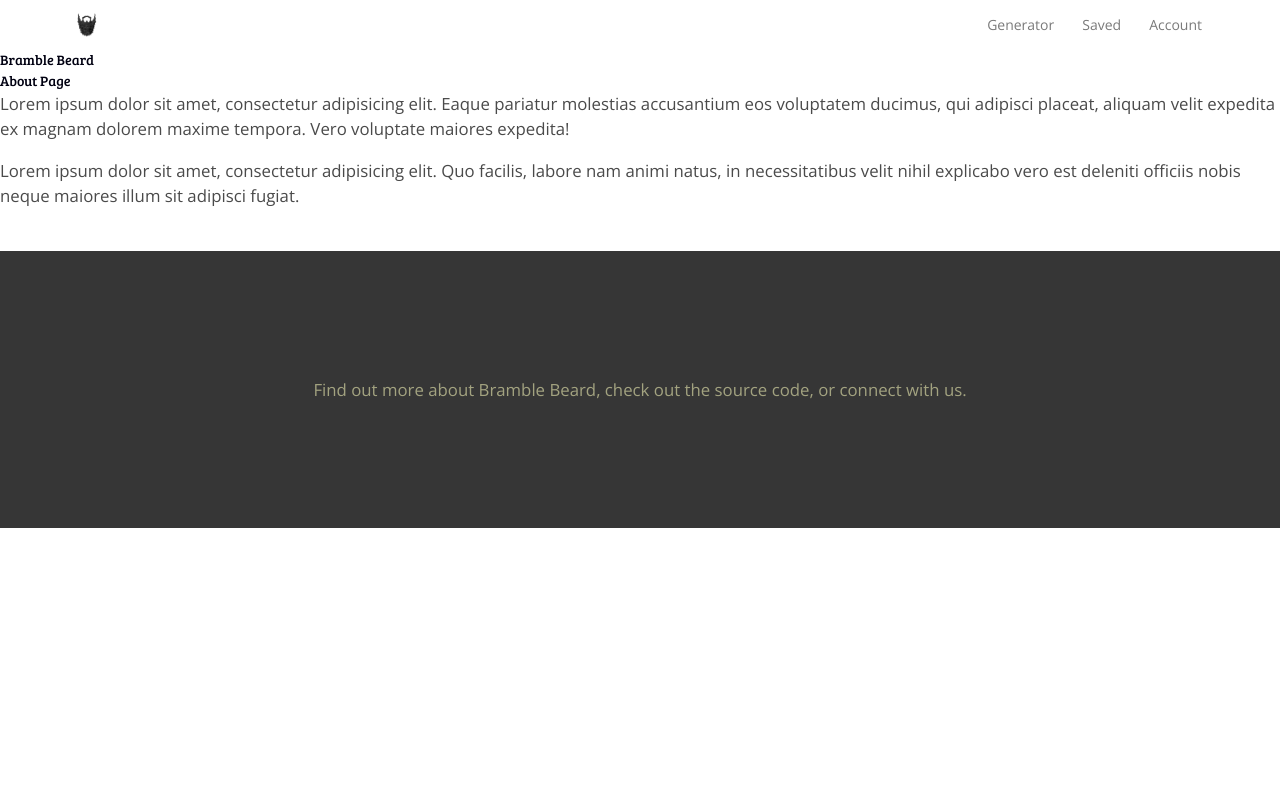
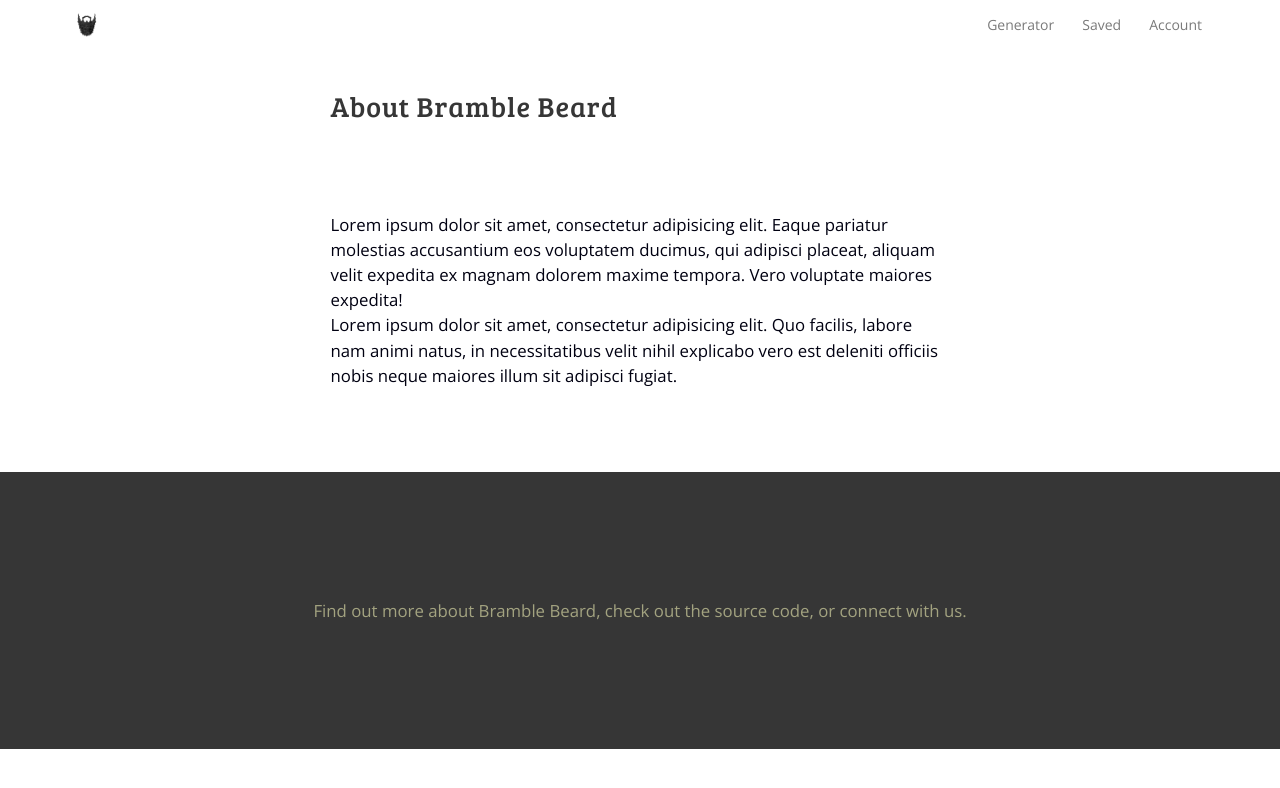
Before and after one commit to BrambleBeard/bramblebeard.github.io, a Jekyll site: the page built from about.html, in a window 1280 px wide. Shown: the top 788 px of the page. Built offline with Jekyll 4.4.1, drawn with Linux system fonts in a browser that asks for light colours.

Commit message:
e/htm Convert pages to Bulma

```diff
--- a/about.html
+++ b/about.html
@@ -5,14 +5,18 @@
 permalink: about
 ---
 
-<div id="main">
-    <div class="header">
-        <h1>{{ site.title }}</h1>
-        <h2>{{ page.title }}</h2>
+<section class="section">
+    <div class="container container-narrow">
+        <div class="heading">
+            <h1 class="title">About {{ site.title }}</h1>
+        </div>
     </div>
+</section>
 
-    <div class="content">
+<section class="section">
+    <div class="container container-narrow">
         <p>Lorem ipsum dolor sit amet, consectetur adipisicing elit. Eaque pariatur molestias accusantium eos voluptatem ducimus, qui adipisci placeat, aliquam velit expedita ex magnam dolorem maxime tempora. Vero voluptate maiores expedita!</p>
+
         <p>Lorem ipsum dolor sit amet, consectetur adipisicing elit. Quo facilis, labore nam animi natus, in necessitatibus velit nihil explicabo vero est deleniti officiis nobis neque maiores illum sit adipisci fugiat.</p>
     </div>
-</div>
+</section>
```
Also changed, not shown: contact.html (+9 -6 lines).
